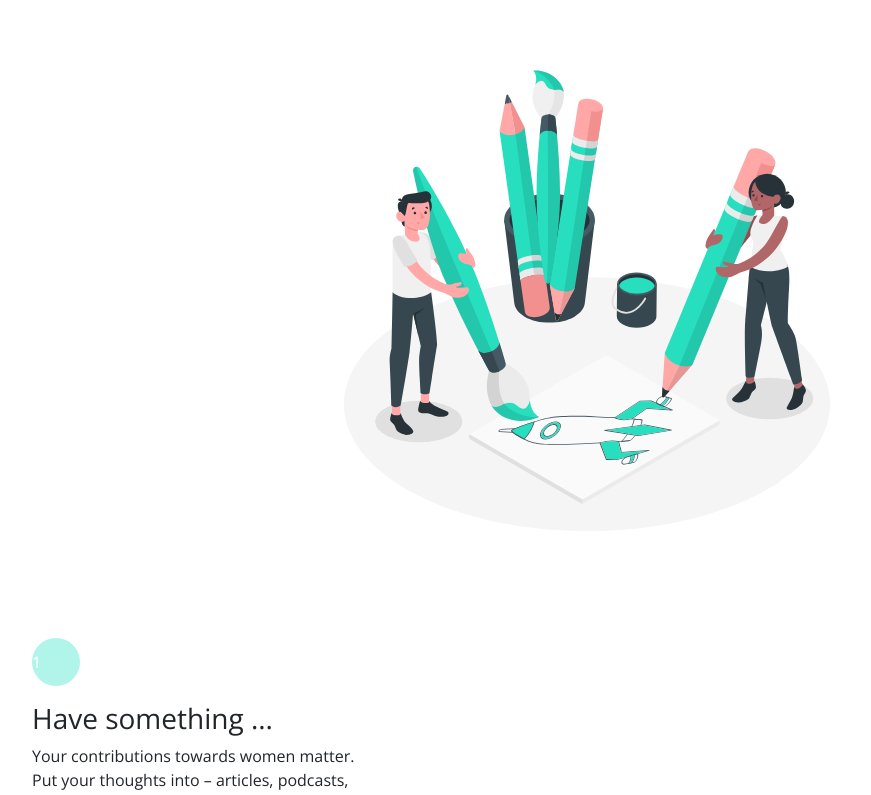
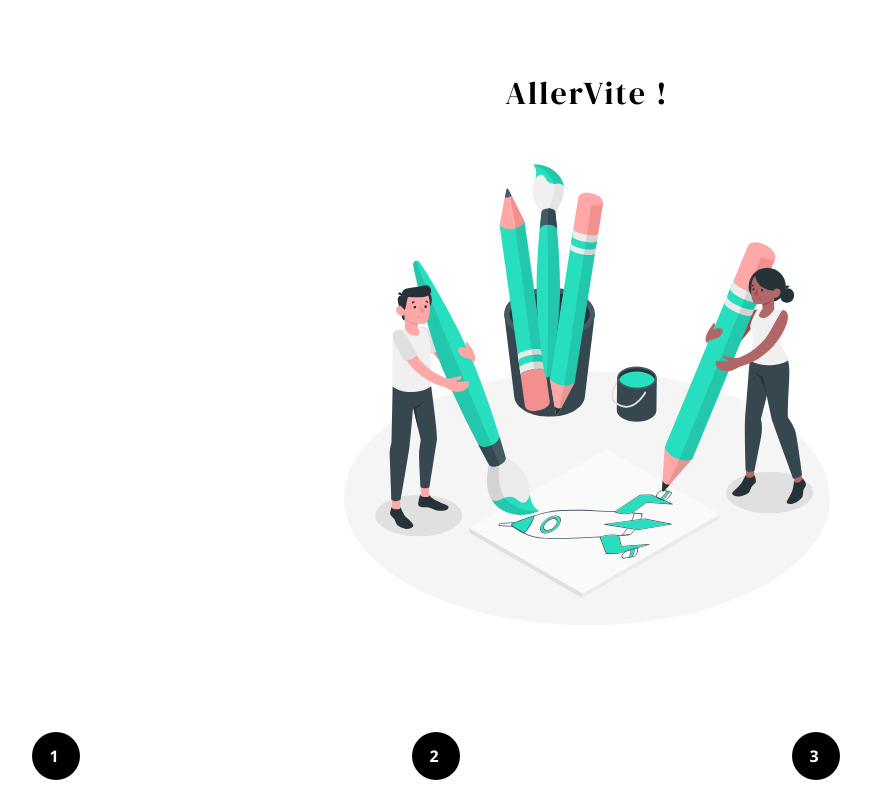
Before and after one commit to kwamesarpong/sshare-blog, a React (Create React App) app: page /contribute in a window 1280 px wide. Shown: the part 640-1435 px from the top of the page, without its empty margins (53-924 px from the left). Built offline with nearby package versions, Linux system fonts and the light colour scheme.

Commit message:
contribute second section completed

```diff
--- a/src/components/pages/Contribute.js
+++ b/src/components/pages/Contribute.js
@@ -71,19 +71,33 @@ class Contribute extends Component {
           </div>
         </div>
 
-        <div className="container">
-          <div className="contribute__section-2 py-5">
+        <div className="container pt-5">
+          <h3 className="heading heading__secondary-2 pt-5 text-center">
+            AllerVite !
+          </h3>
+
+          <div className="contribute__section-2 pb-5">
             <div className="row justify-content-center">
               <div className="col-md-6">
                 <ContributeImg2 className="img-fluid" />
               </div>
             </div>
           </div>
-          <div className="row">
+          <div className="row pb-5">
             <ContributeCard
               num={this.state.num.num1}
               title={this.state.title.title1}
               text={this.state.text.text1}
+            />
+            <ContributeCard
+              num={this.state.num.num2}
+              title={this.state.title.title2}
+              text={this.state.text.text2}
+            />
+            <ContributeCard
+              num={this.state.num.num3}
+              title={this.state.title.title3}
+              text={this.state.text.text3}
             />
           </div>
         </div>
--- a/src/components/utils/ContributeCard.js
+++ b/src/components/utils/ContributeCard.js
@@ -3,11 +3,11 @@ import React from "react";
 const ContributeCard = ({ num, title, text }) => {
   return (
     <div className="col-md-4">
-      <div className="">
+      <div>
         <div className="step step__mb">{num}</div>
       </div>
-      <div className="">
-        <h3>{title}</h3>
+      <div>
+        <h3 className="py-2">{title}</h3>
         <p>{text}</p>
       </div>
     </div>
--- a/src/scss/_components.scss
+++ b/src/scss/_components.scss
@@ -43,9 +43,11 @@
   font-size: 1rem;
   color: #fff;
   border-radius: 1.5rem;
+  font-weight: 700;
   width: 3rem;
+  padding: 0 1.1rem;
   line-height: 3rem;
-  background-color: #b0f4ea;
+  background-color: #000;
   // margin: 0 auto;
 
   &__mb {
```
